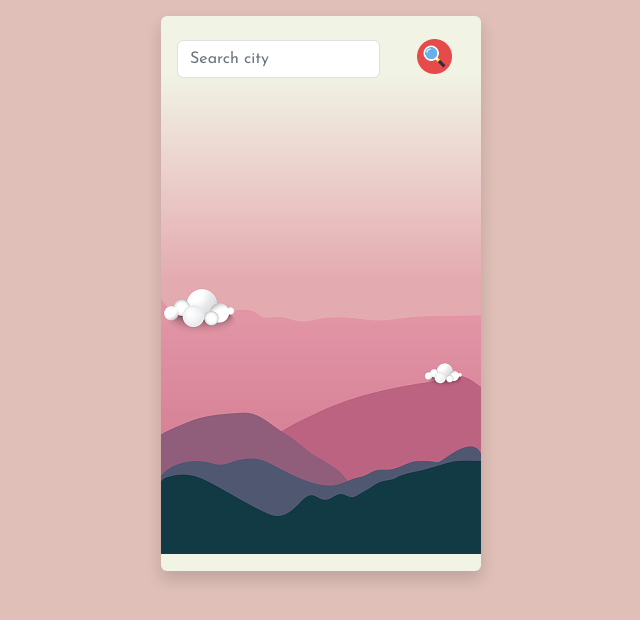
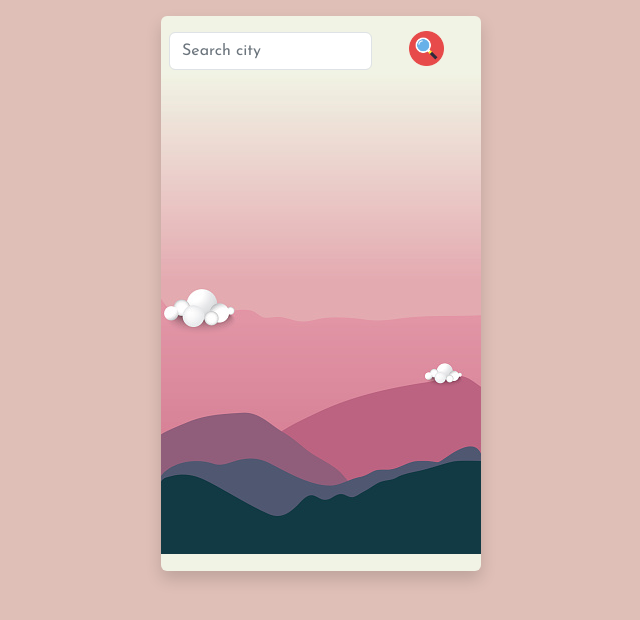
Before and after one commit to nehadin/weatherpg, a plain HTML site: page index.html in a window 1280 px wide. Shown: the whole page, without its empty margins (319-959 px from the left). Drawn offline with nearby package versions, Linux system fonts and the light colour scheme; a web font is replaced by a local one.

Commit message:
initial commit

```diff
--- a/index.html
+++ b/index.html
@@ -14,7 +14,7 @@
 <body style="background-color:rgba(209, 163, 152, 0.695) ;">
   <div class="shadow p-2 mb-5 mt-3 bg-body rounded mx-auto img-fluid d-block"
     style="background-image: url(./img/istockphoto-1178256163-170667a.jpg); height: 555px; width: 320px;">
-    <form class="row p-2 ">
+    <form class="row">
 
       <div class="col-auto input-field">
         <input type="text" id="city" placeholder="Search city" class="form-control border mt-2" />
```
